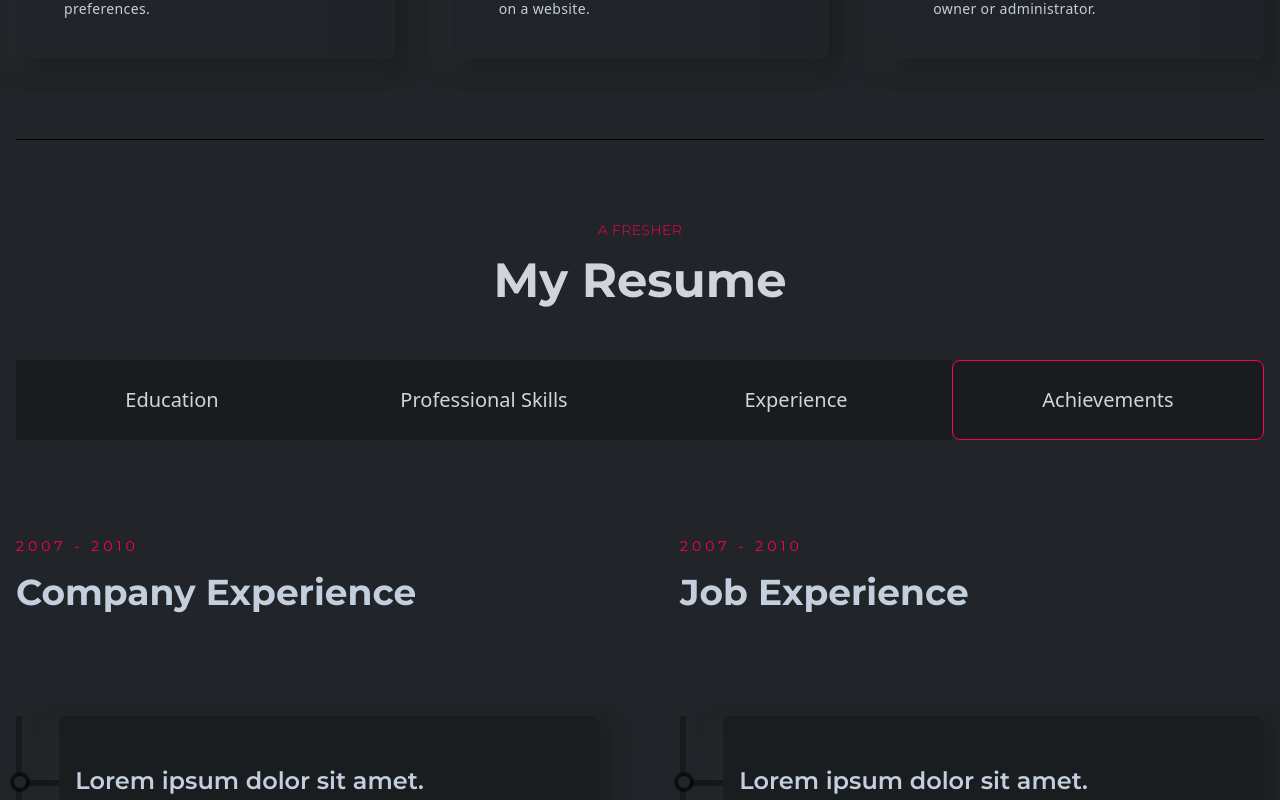
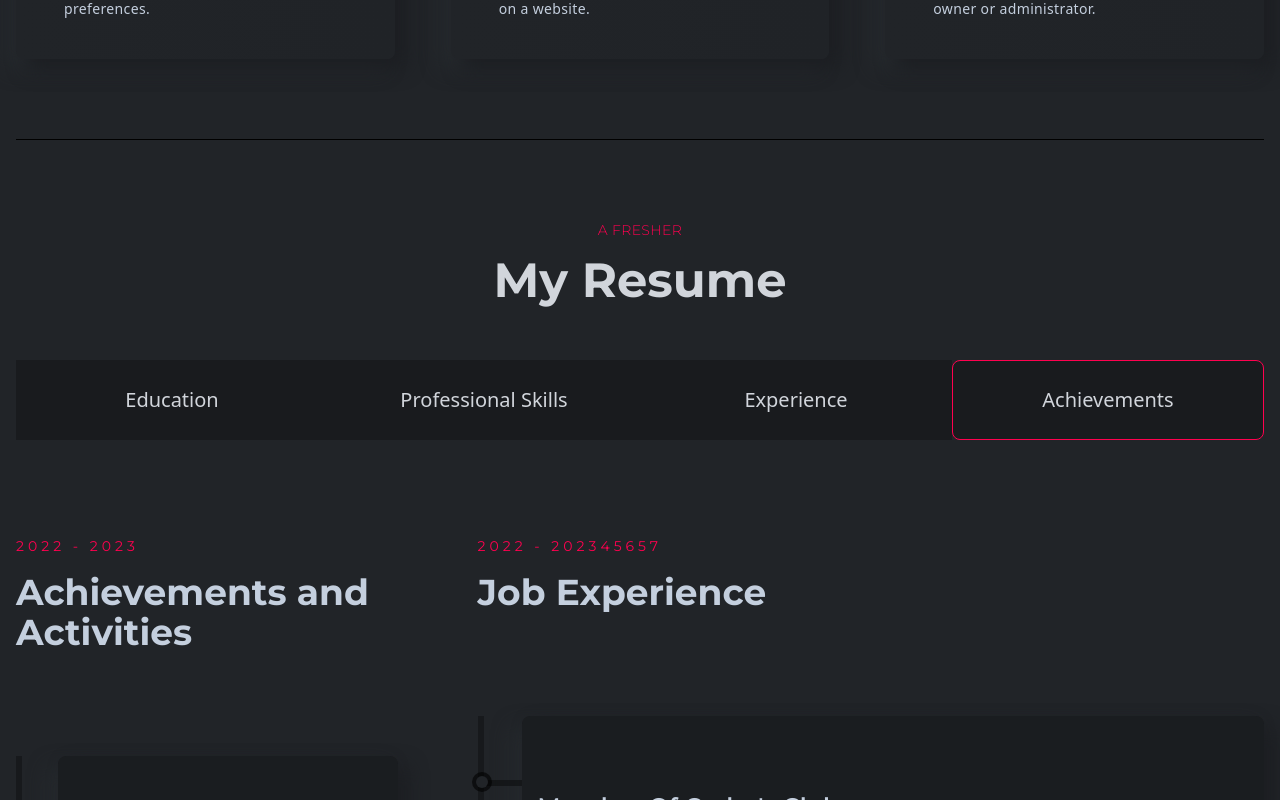
Before and after one commit to arpitasawant/Portfolio, a React (Create React App) app: page / in a window 1280 px wide. Both pictures are taken after a click on the item "Achievements". Shown: the part 3399-4199 px from the top of the page. Built offline with nearby package versions, Linux system fonts and the light colour scheme.

Commit message:
"Updated"

```diff
--- a/src/components/resume/Achievement.js
+++ b/src/components/resume/Achievement.js
@@ -11,53 +11,51 @@ const Achievement = () => {
     >
       <div>
         <div className="py-12 font-titleFont flex flex-col gap-4">
-          <p className="text-sm text-designColor tracking-[4px]">2007 - 2010</p>
-          <h2 className="text-4xl font-bold">Company Experience</h2>
+          <p className="text-sm text-designColor tracking-[4px]">2022 - 2023</p>
+          <h2 className="text-4xl font-bold">Achievements and Activities</h2>
         </div>
         <div className="mt-14 w-full h-[1000px] border-l-[6px] border-l-black border-opacity-30 flex flex-col gap-10">
           <ResumeCard
+            title="Zensar Training"
+            subTitle="Shortlisted for Zensar's Training"
+            result="Feb-2023"
+            des=" Zensar Technologies and Zensar Foundation today announced the launch of
+            the Employability Skills Development (ESD) Program for training of fresh graduates"
+          />
+          <ResumeCard
+            title="GTT Barclays"
+            subTitle="Training on Aptitude and Soft Skills"
+            result="Success"
+            des="Lorem ipsum dolor sit amet consectetur adipisicing elit. Tempora itaque accusamus corporis dolor debitis natus sapiente, voluptates possimus minima totam!"
+          />
+          {/* <ResumeCard
             title="Lorem ipsum dolor sit amet."
             subTitle="Lorem ipsum dolor sit amet alternative."
             result="Success"
             des="Lorem ipsum dolor sit amet consectetur adipisicing elit. Tempora itaque accusamus corporis dolor debitis natus sapiente, voluptates possimus minima totam!"
-          />
-          <ResumeCard
-            title="Lorem ipsum dolor sit amet."
-            subTitle="Lorem ipsum dolor sit amet alternative."
-            result="Success"
-            des="Lorem ipsum dolor sit amet consectetur adipisicing elit. Tempora itaque accusamus corporis dolor debitis natus sapiente, voluptates possimus minima totam!"
-          />
-          <ResumeCard
-            title="Lorem ipsum dolor sit amet."
-            subTitle="Lorem ipsum dolor sit amet alternative."
-            result="Success"
-            des="Lorem ipsum dolor sit amet consectetur adipisicing elit. Tempora itaque accusamus corporis dolor debitis natus sapiente, voluptates possimus minima totam!"
-          />
+          /> */}
         </div>
       </div>
       <div>
         <div className="py-12 font-titleFont flex flex-col gap-4">
-          <p className="text-sm text-designColor tracking-[4px]">2007 - 2010</p>
+          <p className="text-sm text-designColor tracking-[4px]">2022 - 202345657 </p>
           <h2 className="text-4xl font-bold">Job Experience</h2>
         </div>
         <div className="mt-14 w-full h-[1000px] border-l-[6px] border-l-black border-opacity-30 flex flex-col gap-10">
-          <ResumeCard
-            title="Lorem ipsum dolor sit amet."
-            subTitle="Lorem ipsum dolor sit amet alternative."
-            result="Success"
-            des="Lorem ipsum dolor sit amet consectetur adipisicing elit. Tempora itaque accusamus corporis dolor debitis natus sapiente, voluptates possimus minima totam!"
+        <ResumeCard
+            title="Member Of Coder's Club"
+            subTitle="October 2022"
+            result="JSPM'S ICOER,Pune"
+            des="Learn and develop New Technologies.Organize Seminars and Bootcamps for Languages and Technologies"
           />
           <ResumeCard
-            title="Lorem ipsum dolor sit amet."
-            subTitle="Lorem ipsum dolor sit amet alternative."
-            result="Success"
-            des="Lorem ipsum dolor sit amet consectetur adipisicing elit. Tempora itaque accusamus corporis dolor debitis natus sapiente, voluptates possimus minima totam!"
-          />
-          <ResumeCard
-            title="Lorem ipsum dolor sit amet."
-            subTitle="Lorem ipsum dolor sit amet alternative."
-            result="Success"
-            des="Lorem ipsum dolor sit amet consectetur adipisicing elit. Tempora itaque accusamus corporis dolor debitis natus sapiente, voluptates possimus minima totam!"
+            title="Web Developer Intern"
+            subTitle="March 2023-May 2023"
+            result="Flourisense,Pune"
+            des="
+            Flourisense is the India’s leading bespoke software development company, with a fully in-house 300+ team of
+            expert software developers and technology professionals specialising in both Microsoft and the MEAN stack.Worked on
+             real-time project : Flourishive,Domain : Frontend development,Worked on Technologies : ReactJS,Tailwind CSS"
           />
         </div>
       </div>
```
